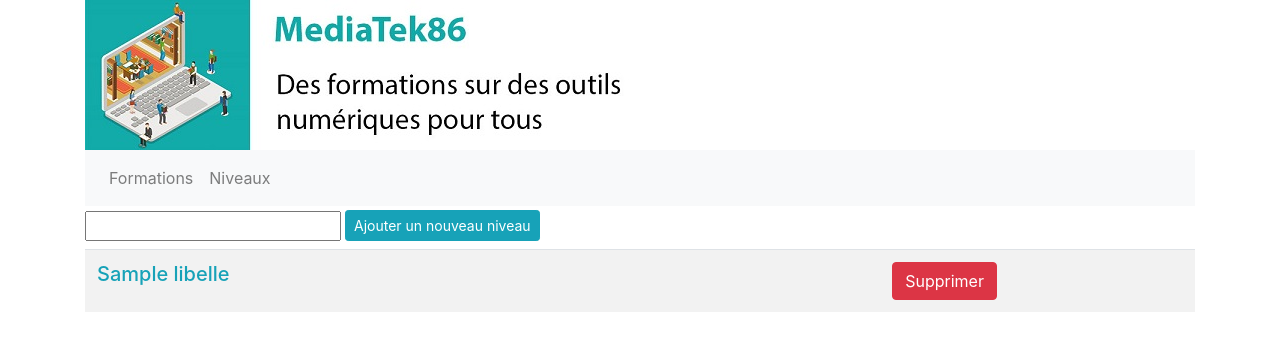
After one commit to Jamil18474/mediatekformation, a Symfony app: template templates/admin/admin.niveaux.html.twig in a window 1280 px wide. The commit adds this page. Shown: the top 351 px of the page. Run offline with Twig, Linux system fonts and the light colour scheme; the template is opened without the code that fills it: most values are stand-ins (such as "Sample title", 1, 10 or a date in 2020); some libraries are stand-ins or nearby versions.

Commit message:
Phase 10 : gestion des niveaux : ajout et suppression.

```diff
--- /dev/null
+++ b/templates/admin/admin.niveaux.html.twig
@@ -0,0 +1,30 @@
+{% extends "baseadmin.html.twig" %}
+{% block body %}
+    <form class="form-inline mt-1" method="POST" action="{{ path('admin.niveau.ajout', {champ:'libelle'}) }}">
+        <div class="form-group mr-1 mb-2">
+            <input type="text" class="sm" name="nom">
+        </div>
+        <input type="hidden" name="_token" value="{{ csrf_token('filtre_libelle') }}">
+        <button type="submit" class="btn btn-info mb-2 btn-sm">Ajouter un nouveau niveau</button>
+    </form>
+    <table class="table table-striped">
+        <tbody>
+            {% for niveau in niveaux %}
+                <tr>
+                    <td>
+                        <h5 class="text-info">
+                            {{ niveau.libelle }}
+                        </h5>
+                    </td>
+                    <td class="text-center">
+                        {% if niveau.formations is empty %}
+                            <a href="{{ path('admin.niveau.suppr', {id:niveau.id}) }}" class="btn btn-danger" onclick="return confirm('Etes-vous sûr de vouloir supprimer {{ niveau.libelle }} ?')">Supprimer</a>
+                        {% else %}
+                            <a href="#" class="btn btn-danger" onclick="alert('Vous ne pouvez pas supprimer ce niveau car il est utilisé par au moins une formation')">Supprimer</a>
+                        {% endif %}
+                    </td>
+                </tr>
+            {% endfor %}
+        </tbody>
+    </table>
+{% endblock %}
--- a/templates/baseadmin.html.twig
+++ b/templates/baseadmin.html.twig
@@ -16,7 +16,7 @@
                         <a class="nav-link" href="{{ path('admin.formations') }}">Formations</a>
                     </li>
                     <li class="nav-item">
-                        <a class="nav-link" href="#">Niveaux</a>
+                        <a class="nav-link" href="{{ path('admin.niveaux') }}">Niveaux</a>
                     </li>
                 </ul>
             </div>
```
Also changed, not shown: src/Controller/admin/AdminNiveauxController.php (added, +82 -0 lines).
